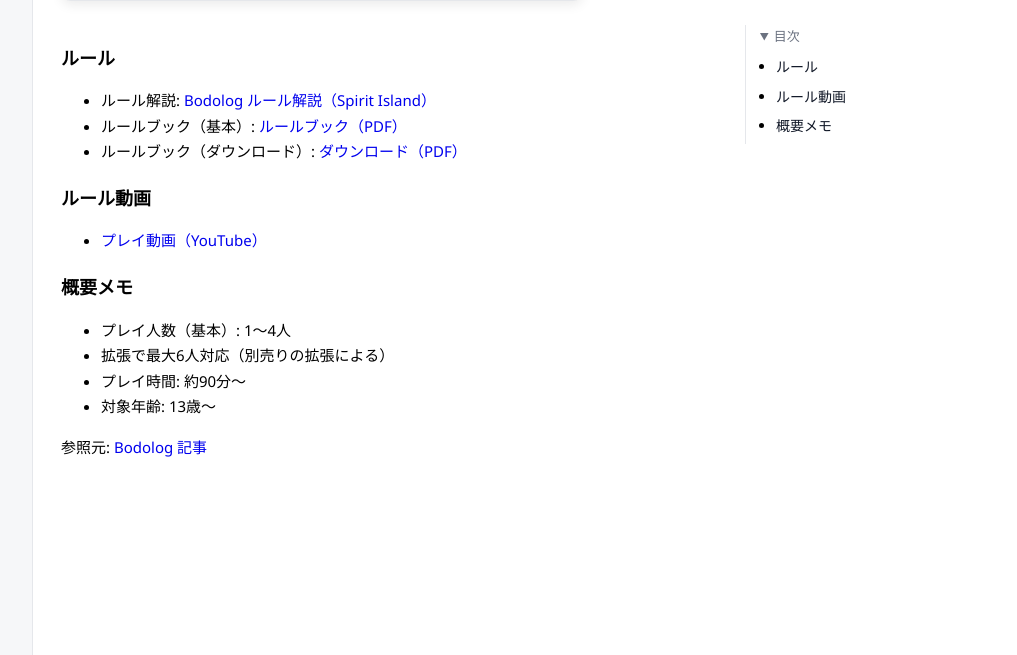
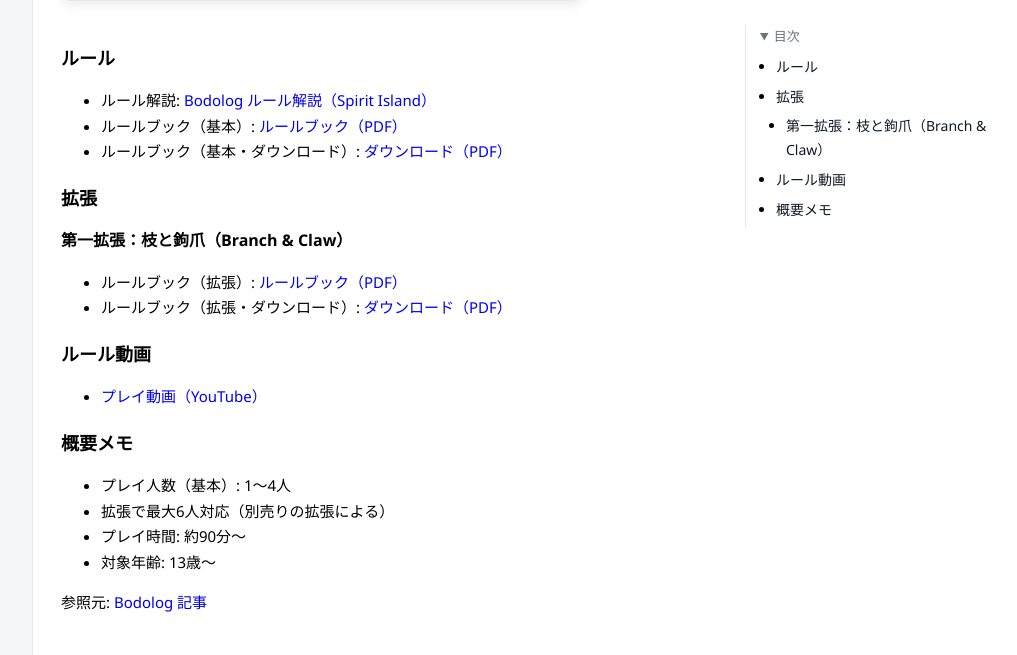
Before and after one commit to weiss-schwarz-house/weiss-schwarz-house, a Jekyll site: the page built from games/spirit-island.md, in a window 1280 px wide and 1123 px high. Shown: the part 468-1123 px from the top of the window, without its empty margins (247-1264 px from the left). Built offline with Jekyll 4.4.1, drawn with Linux system fonts in a browser that asks for light colours.

Commit message:
ゲーム追加20260425

```diff
--- a/games/spirit-island.md
+++ b/games/spirit-island.md
@@ -23,7 +23,14 @@ thumbnail_alt: "スピリット・アイランド サムネイル"
 
 - ルール解説: [Bodolog ルール解説（Spirit Island）]({{ page.rulebook_url }})
 - ルールブック（基本）: [ルールブック（PDF）](https://www.dropbox.com/scl/fi/005jy7sd5cjx7698niqej/.pdf?rlkey=y5zvezpxx0ffjtnlrf543ghyf&st=rnwhmh09&raw=1)
-- ルールブック（ダウンロード）: [ダウンロード（PDF）](https://www.dropbox.com/scl/fi/005jy7sd5cjx7698niqej/.pdf?rlkey=y5zvezpxx0ffjtnlrf543ghyf&st=rnwhmh09&dl=1)
+- ルールブック（基本・ダウンロード）: [ダウンロード（PDF）](https://www.dropbox.com/scl/fi/005jy7sd5cjx7698niqej/.pdf?rlkey=y5zvezpxx0ffjtnlrf543ghyf&st=rnwhmh09&dl=1)
+
+## 拡張
+
+### 第一拡張：枝と鉤爪（Branch & Claw）
+
+- ルールブック（拡張）: [ルールブック（PDF）](https://www.dropbox.com/scl/fi/mbimdskodovqp5h3itnmi/.pdf?rlkey=bd6aldp6oq89n9z66dxob16la&st=qbdyhorm&raw=1)
+- ルールブック（拡張・ダウンロード）: [ダウンロード（PDF）](https://www.dropbox.com/scl/fi/mbimdskodovqp5h3itnmi/.pdf?rlkey=bd6aldp6oq89n9z66dxob16la&st=qbdyhorm&dl=1)
 
 ## ルール動画
 
```
Also changed, not shown: games/coreconnection.md (+1 -1 lines), games/ganimede-zero.md (added, +22 -0 lines), games/nusutto-cat.md (+1 -2 lines).
